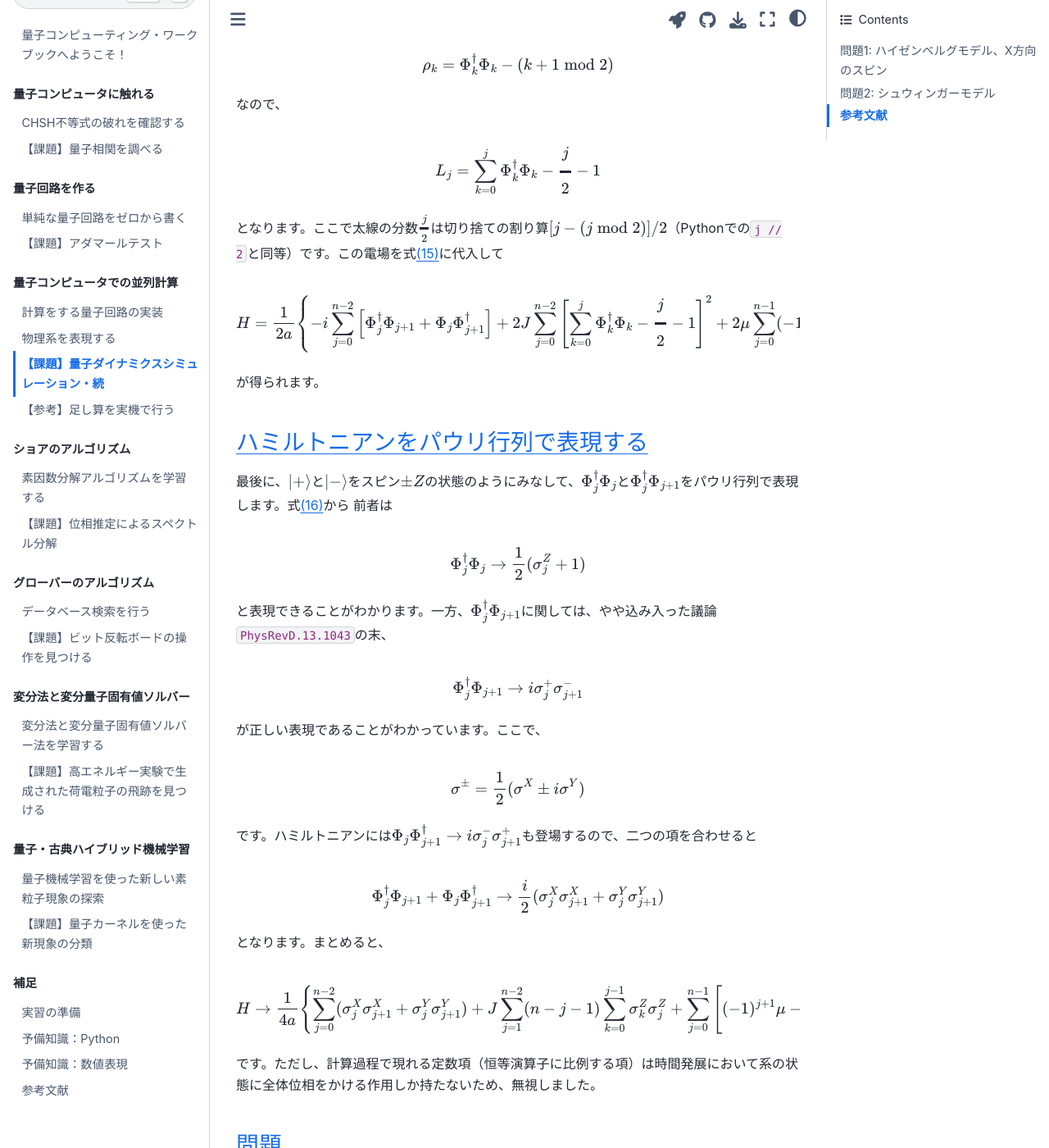
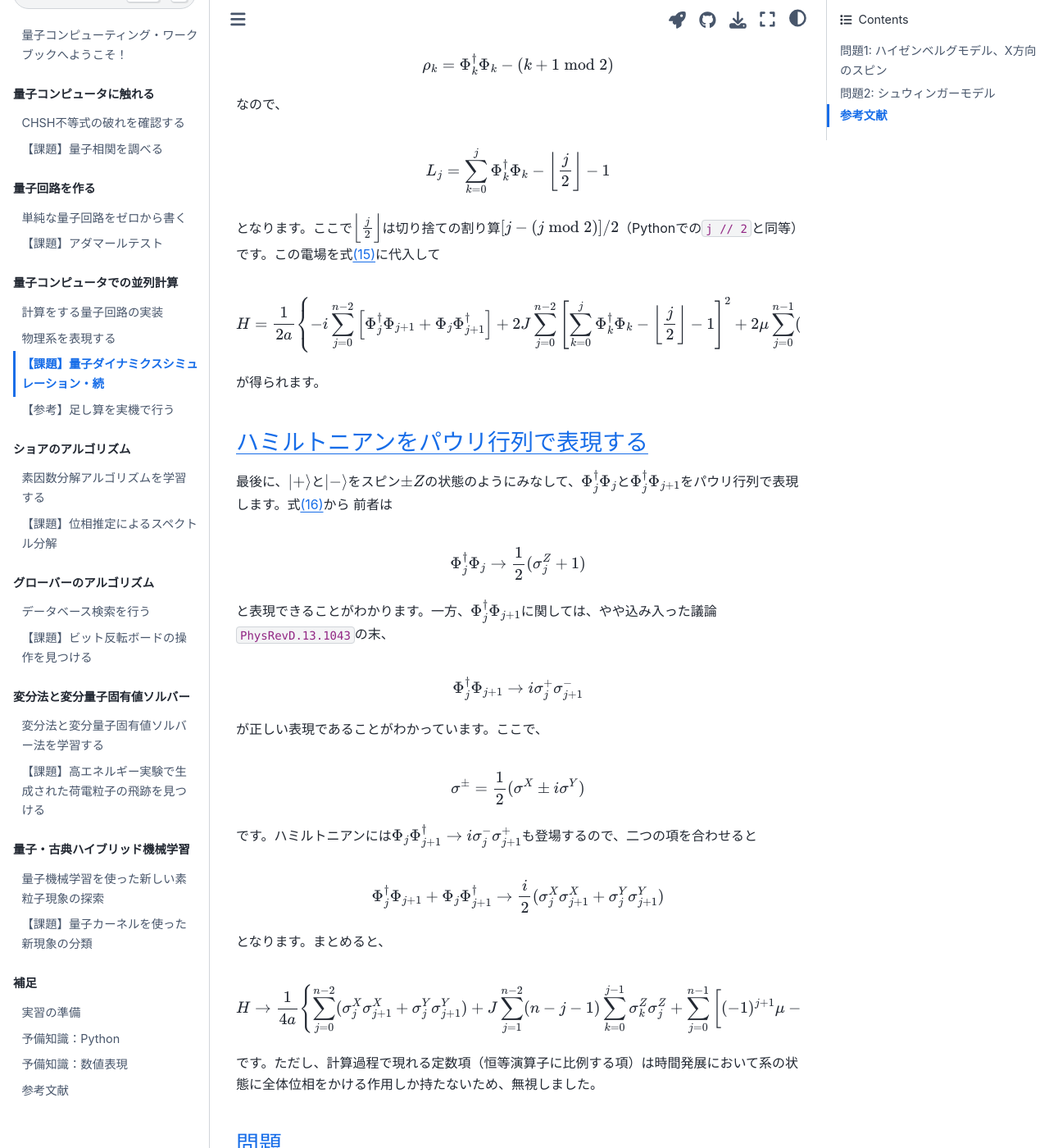
Before and after one commit to UTokyo-ICEPP/qc-workbook, a Jupyter Book: the page built from source/ja/more_dynamics.md, in a window 1280 px wide and 1400 px high, scrolled down 5544 px. Shown: the whole window at 82% size. Built offline with Jupyter Book 1.0.4 settings and Sphinx 7.4.7 and the Sphinx Book theme 1.1.4, drawn with Linux system fonts in a browser that asks for light colours; cross-references to code outside the pages are shown as plain code; some of the changed text lies outside the part shown.

Commit message:
publishing for May 12

```diff
--- a/source/ja/more_dynamics.md
+++ b/source/ja/more_dynamics.md
@@ -214,7 +214,7 @@ Kogut-Susskindハミルトニアンにおける物質場はstaggered fermionsと
 
 ### ハミルトニアンを物質場のみで記述する
 
-$\newcommand{\mfrac}[2]{\genfrac{}{}{2pt}{0}{#1}{#2}}$
+$\newcommand{\flhalf}[1]{\left\lfloor \frac{#1}{2} \right\rfloor}$
 
 このままのハミルトニアンではまだデジタルモデルが構築しにくいので、ゲージを固定して$\theta$と$L$を除いてしまいます[^another_approach]。まず$\Phi_j$を以下のように再定義します。
 
@@ -240,13 +240,13 @@ $$
 なので、
 
 $$
-L_j = \sum_{k=0}^{j} \Phi_{k}^{\dagger} \Phi_{k} - \mfrac{j}{2} - 1
+L_j = \sum_{k=0}^{j} \Phi_{k}^{\dagger} \Phi_{k} - \flhalf{j} - 1
 $$
 
-となります。ここで太線の分数$\genfrac{}{}{2pt}{1}{j}{2}$は切り捨ての割り算$[j - (j \bmod 2)]/2$（Pythonでの`j // 2`と同等）です。この電場を式{eq}`kogut_susskind_hamiltonian`に代入して
+となります。ここで$\flhalf{j}$は切り捨ての割り算$[j - (j \bmod 2)]/2$（Pythonでの`j // 2`と同等）です。この電場を式{eq}`kogut_susskind_hamiltonian`に代入して
 
 $$
-H = \frac{1}{2a} \left\{ -i \sum_{j=0}^{n-2} \left[ \Phi^{\dagger}_{j} \Phi_{j+1} + \Phi_j \Phi^{\dagger}_{j+1} \right] + 2J \sum_{j=0}^{n-2} \left[\sum_{k=0}^{j} \Phi_{k}^{\dagger} \Phi_{k} - \mfrac{j}{2} - 1 \right]^2 + 2\mu \sum_{j=0}^{n-1} (-1)^{j+1} \Phi^{\dagger}_{j} \Phi_{j} \right\}
+H = \frac{1}{2a} \left\{ -i \sum_{j=0}^{n-2} \left[ \Phi^{\dagger}_{j} \Phi_{j+1} + \Phi_j \Phi^{\dagger}_{j+1} \right] + 2J \sum_{j=0}^{n-2} \left[\sum_{k=0}^{j} \Phi_{k}^{\dagger} \Phi_{k} - \flhalf{j} - 1 \right]^2 + 2\mu \sum_{j=0}^{n-1} (-1)^{j+1} \Phi^{\dagger}_{j} \Phi_{j} \right\}
 $$
 
 が得られます。
@@ -283,7 +283,7 @@ $$
 となります。まとめると、
 
 $$
-H \rightarrow \frac{1}{4a} \left\{ \sum_{j=0}^{n-2} (\sigma^X_j \sigma^X_{j+1} + \sigma^Y_j \sigma^Y_{j+1}) + J \sum_{j=1}^{n-2} (n - j - 1) \sum_{k=0}^{j-1} \sigma^Z_k \sigma^Z_j + \sum_{j=0}^{n-1} \left[ (-1)^{j+1} \mu - J \mfrac{n-j}{2} \right] \sigma^Z_j \right\}
+H \rightarrow \frac{1}{4a} \left\{ \sum_{j=0}^{n-2} (\sigma^X_j \sigma^X_{j+1} + \sigma^Y_j \sigma^Y_{j+1}) + J \sum_{j=1}^{n-2} (n - j - 1) \sum_{k=0}^{j-1} \sigma^Z_k \sigma^Z_j + \sum_{j=0}^{n-1} \left[ (-1)^{j+1} \mu - J \flhalf{n-j} \right] \sigma^Z_j \right\}
 $$
 
 です。ただし、計算過程で現れる定数項（恒等演算子に比例する項）は時間発展において系の状態に全体位相をかける作用しか持たないため、無視しました。
@@ -412,14 +412,14 @@ _, bit_exp = bit_expectations_sv(time_points, statevectors)
 
 plt.plot(time_points, number_density(bit_exp))
 
-# Plot the simulation results
-time_points = np.linspace(0., omegadt * M, M + 1, endpoint=True)
-
+# Prepend the "counts" (=probability distribution) for the initial state to counts_list
 initial_probs = np.square(np.abs(initial_state))
-fmt = f'{{:0{num_spins}b}}'
+fmt = f'{{:0{n}b}}'
 initial_counts = dict((fmt.format(idx), prob) for idx, prob in enumerate(initial_probs) if prob != 0.)
 sim_counts_list = [initial_counts] + sim_counts_list
 
+# Plot the simulation results
+time_points = np.linspace(0., omegadt * M, M + 1, endpoint=True)
 _, bit_exp = bit_expectations_counts(time_points, sim_counts_list, n)
 
 plt.plot(time_points, number_density(bit_exp), 'o')
```
Also changed, not shown: other parts of source/ja/more_dynamics.md (+1 -1 lines), source/ja/dynamics_simulation.md (+1 -1 lines), source/ja/extreme_simd.md (+3 -3 lines), 1 other file.
